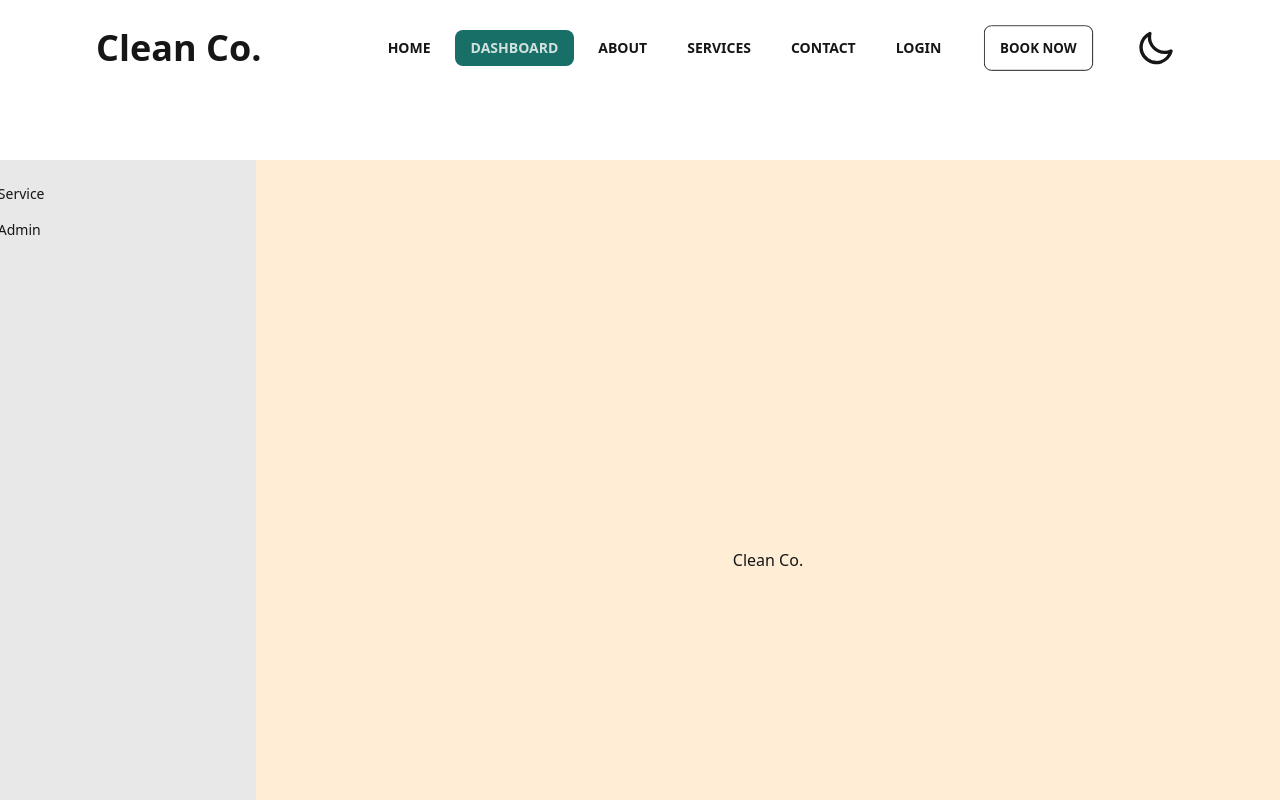
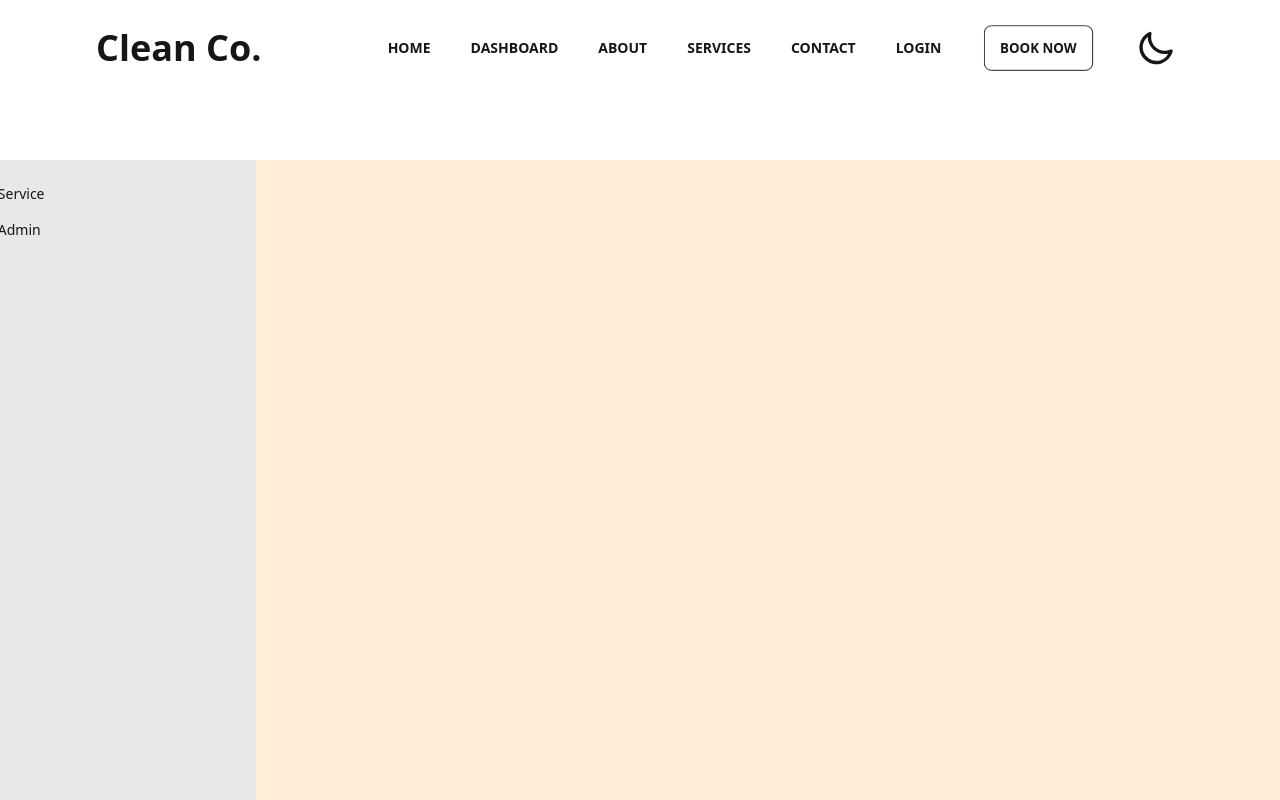
Before and after one commit to MUHAMMADSabbirHossain/clean-co-live, a React (Create React App) app: page /dashboard in a window 1280 px wide. Shown: the top 800 px of the page. Built offline with nearby package versions, Linux system fonts and the light colour scheme; the HTML template or start-up script is replaced by a standard one.

Commit message:
navbar: dashboard route fixed.

```diff
--- a/src/Pages/Dashboard/Dashboard.js
+++ b/src/Pages/Dashboard/Dashboard.js
@@ -7,7 +7,6 @@ import AddService from './AddService';
 const Dashboard = () => {
     return (
         <DashboardSidebar>
-            <h1>Clean Co.</h1>
 
             <Outlet></Outlet>
         </DashboardSidebar>
--- a/src/components/Navbar.js
+++ b/src/components/Navbar.js
@@ -34,7 +34,7 @@ const Navbar = ({ children }) => {
                             {/* Navbar menu content here */}
 
                             <li><NavLink to="/">HOME</NavLink></li>
-                            {admin && <li><NavLink to="/dashboard">DASHBOARD</NavLink></li>}
+                            {admin && <li><NavLink to="/dashboard/add-service">DASHBOARD</NavLink></li>}
                             <li><NavLink to="/about">ABOUT</NavLink></li>
                             <li><NavLink to="/services">SERVICES</NavLink></li>
                             <li><NavLink to="/contact">CONTACT</NavLink></li>
```
